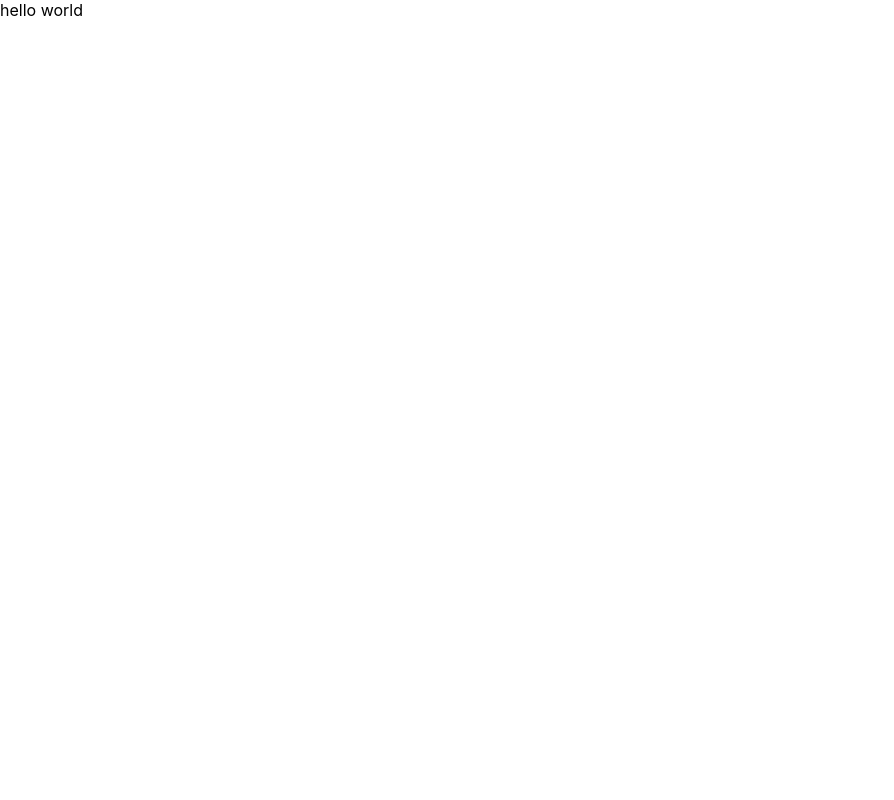
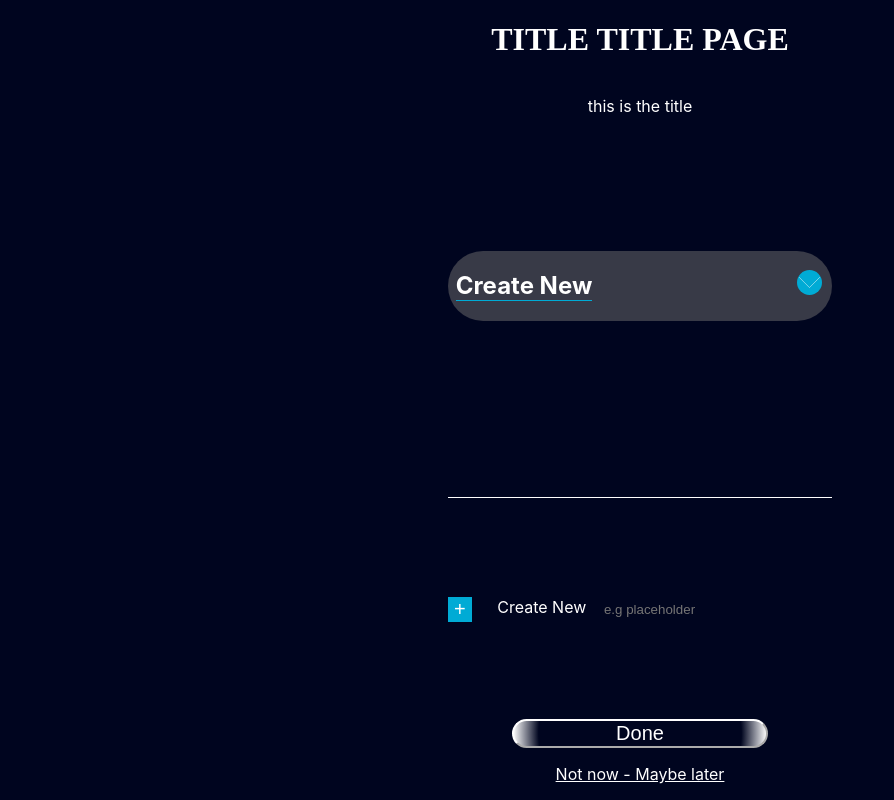
Before and after one commit to HualiangZ/css-development, a React (Create React App) app: page / in a window 1280 px wide. Shown: the whole page, without its empty margins (0-894 px from the left). Built offline with nearby package versions, Linux system fonts and the light colour scheme.

Commit message:
yes no now designed

```diff
--- a/src/App.js
+++ b/src/App.js
@@ -5,7 +5,7 @@ import './App.css';
 
 function App() {
   return (
-    <Page2/>
+    <Page1/>
   );
 }
 
--- a/src/components/Page1.css
+++ b/src/components/Page1.css
@@ -11,6 +11,7 @@
 h1, p, label, h2{
     color: #fff;
 }
+
 
 .Banner{
     z-index: 1;
@@ -157,6 +158,10 @@ h1, p, label, h2{
 
 .FormGroup{
     padding-left: 2%;
+    border-top-right-radius: 50px;
+    border-bottom-right-radius: 50px;
+    border-top-left-radius: 50px;
+    border-bottom-left-radius: 50px;
 }
 
 .FormQ1{
@@ -165,8 +170,6 @@ h1, p, label, h2{
     min-width: 100%;
     justify-content: space-between;
 }
-
-
 
 
 .FormQ2{
@@ -178,8 +181,46 @@ h1, p, label, h2{
 
 .ToggleGroup{
     align-items: flex-end;
-    padding-right: 5%;
+    display: flex;
+    flex-direction: row;
+    justify-content: space-evenly;
+    border: 1px solid gray;
+    background-color: #00051F;
+    height: 10%;
+    min-width: 15%;
+    margin-right: 10%;
+    border-top-right-radius: 50px;
+    border-bottom-right-radius: 50px;
+    border-top-left-radius: 50px;
+    border-bottom-left-radius: 50px;
 }
+
+.CustomInput {
+    flex-grow: 1;
+}
+
+.CustomInput input[type=radio] {
+    display: none;
+}
+
+.CustomInput input[type=radio]:checked + label {
+    background-color: transparent;
+    color: #fff;
+    max-width: 64%;
+    border-top-right-radius: 50px;
+    border-bottom-right-radius: 50px;
+    border-top-left-radius: 50px;
+    border-bottom-left-radius: 50px;
+    border: 1px solid #00ABD5;
+    background-image: radial-gradient(circle, transparent 50%, #00ABD5);
+  }
+
+.CustomInput label {
+    display: block;
+    padding: 6px 8px;
+    color: #fff;
+    text-align: center;
+  }
 
 
 .FormDate{
@@ -228,7 +269,7 @@ option{
     border-top-left-radius: 50px;
     border-bottom-left-radius: 50px;
     background-color: transparent;
-    background-image: radial-gradient(circle, transparent, transparent 80%, white);
+    background-image: radial-gradient(circle, transparent 80%, white);
     border-color: #fff;
     color: #fff;
     width: 20%;
--- a/src/components/page1.js
+++ b/src/components/page1.js
@@ -6,52 +6,62 @@ function Acordion() {
     const [Hidden, setHidden] = useState(false)
     return (
         <div className="FormSelect">
-            <br/>
-                <div className="border" style={{width: Hidden ? "100%": 0}} />
-            <br/>
+            <br />
+            <div className="border" style={{ width: Hidden ? "100%" : 0 }} />
+            <br />
 
             <form className="FormGroup">
                 <div className="Accordion">
                     <h2 className="form-title">Create New</h2>
                     <div className='ColapesBtn'>
-                        <button  type="button"
-                        className='AccordionBtn'
-                        style={{transform: Hidden ? "rotate(180deg)": ""}}
-                        onClick={()=>setHidden(!Hidden)}>
+                        <button type="button"
+                            className='AccordionBtn'
+                            style={{ transform: Hidden ? "rotate(180deg)" : "" }}
+                            onClick={() => setHidden(!Hidden)}>
 
                         </button>
                     </div>
                 </div>
 
-                <div className='Hidden' style={{height : Hidden ?"100%" :0 , overflow: Hidden?'show':"hidden"}}>
+                <div className='Hidden' style={{ height: Hidden ? "100%" : 0, overflow: Hidden ? 'show' : "hidden" }}>
                     <div className="FormQ1">
                         <div>
                             <label for="question1">Question 1?</label>
                             <p className="description">question 1 example</p>
                         </div>
                         <div className="ToggleGroup">
-                            <input type="radio" className="YesButton" name="action" value="yes" />
-                            <label for="YesTxt">Yes</label>
-                            <input type="radio" className="NoButton" name="action" value="no" />
-                            <label for="NoTxt">No</label>
+                            <div className='CustomInput'>
+                                <input type="radio" className="YesButton" id="YesTxt" name="action" value="yes" checked />
+                                <label for="YesTxt">Yes</label>
+                            </div>
+
+                            <div className='CustomInput'>
+                                <input type="radio" className="NoButton" id="NoTxt" name="action" value="no" />
+                                <label for="NoTxt">No</label>
+                            </div>
                         </div>
 
                     </div>
-                    <br/>
-                        <div className="border" style={{width: '95%', borderColor: 'grey' }}/>
-                    <br/>
+                    <br />
+                    <div className="border" style={{ width: '95%', borderColor: 'grey' }} />
+                    <br />
                     <div className="FormQ2">
                         <div>
                             <label for="question2">Question 2?</label>
                             <p className="description">Question 2 example.</p>
                         </div>
 
-                        <form className="ToggleGroup">
-                            <input type="radio" className="YesButton" name="action" value="yes" />
-                            <label for="YesTxt">Yes</label>
-                            <input type="radio" className="NoButton" name="action" value="no" />
-                            <label for="NoTxt">No</label>
-                        </form>
+                        <div className="ToggleGroup">
+                            <div className='CustomInput'>
+                                <input type="radio" className="YesButton" id="YesTxt2" name="action1" value="yes" checked />
+                                <label for="YesTxt2">Yes</label>
+                            </div>
+
+                            <div className='CustomInput'>
+                            <input type="radio" className="NoButton" id="NoTxt2" name="action1" value="no" />
+                            <label for="NoTxt2">No</label>
+                            </div>
+                        </div>
 
                     </div>
 
@@ -125,8 +135,8 @@ export default function Page1() {
             {Acordion()}
 
 
-            <br/>
-                <div className="border" />
+            <br />
+            <div className="border" />
 
             <div className="CreateForm">
 
```
